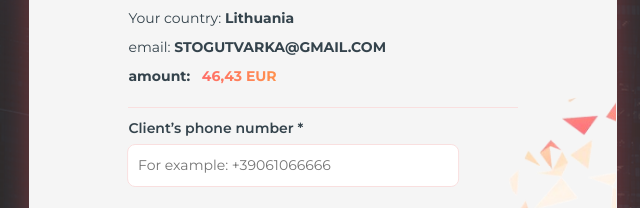
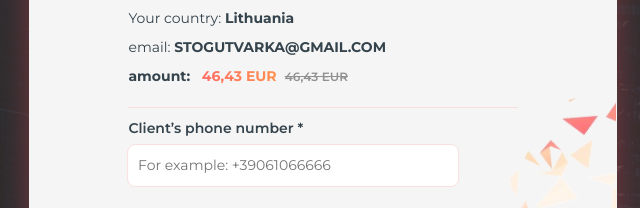
Before and after one commit to asadbekqulboyev/tourist, a plain HTML site: page confirm_en.html in a window 1280 px wide. Shown: the part 419-627 px from the top of the page, 317-957 px from the left. Drawn offline with nearby package versions, Linux system fonts and the light colour scheme; files whose address does not match are found by name.

Commit message:
Finish 2page

```diff
--- a/confirm_en.html
+++ b/confirm_en.html
@@ -110,7 +110,7 @@
                                     <div class="confirm_info">
                                         <p class="region"><span>Your country:</span> <strong>Lithuania</strong></p>
                                         <p class="email"><span>email:</span> <strong>STOGUTVARKA@GMAIL.COM</strong></p>
-                                        <p class="amount"><strong>amount:</strong> <span class="sum">46,43 EUR</span></p>
+                                        <p class="amount"><strong>amount:</strong> <span class="sum">46,43 EUR</span><span class="sum_exit">46,43 EUR</span</p>
                                     </div>
                                     <label for="phone" class="phone_label">Client’s phone number *</label>
                                     <input type="tel" id="phone" placeholder="For example: +39061066666" class="phone_input" required>
```
